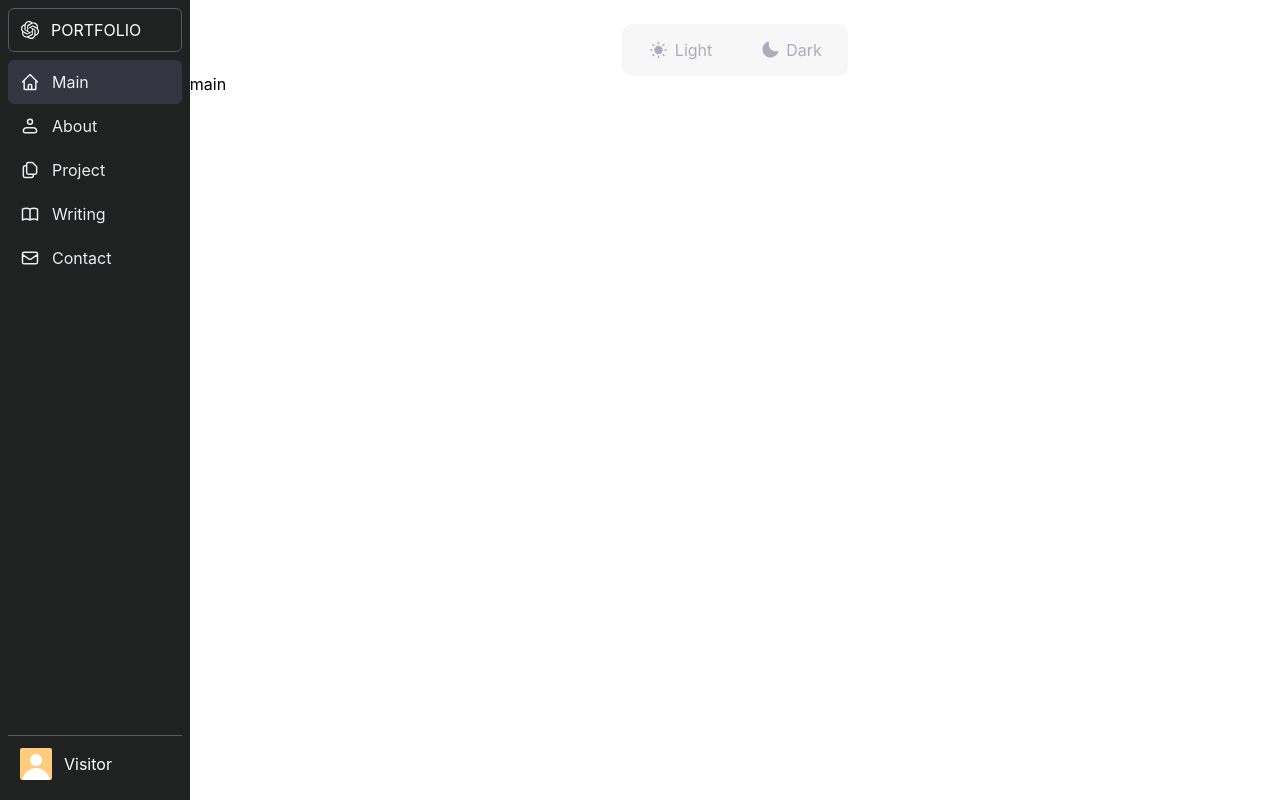
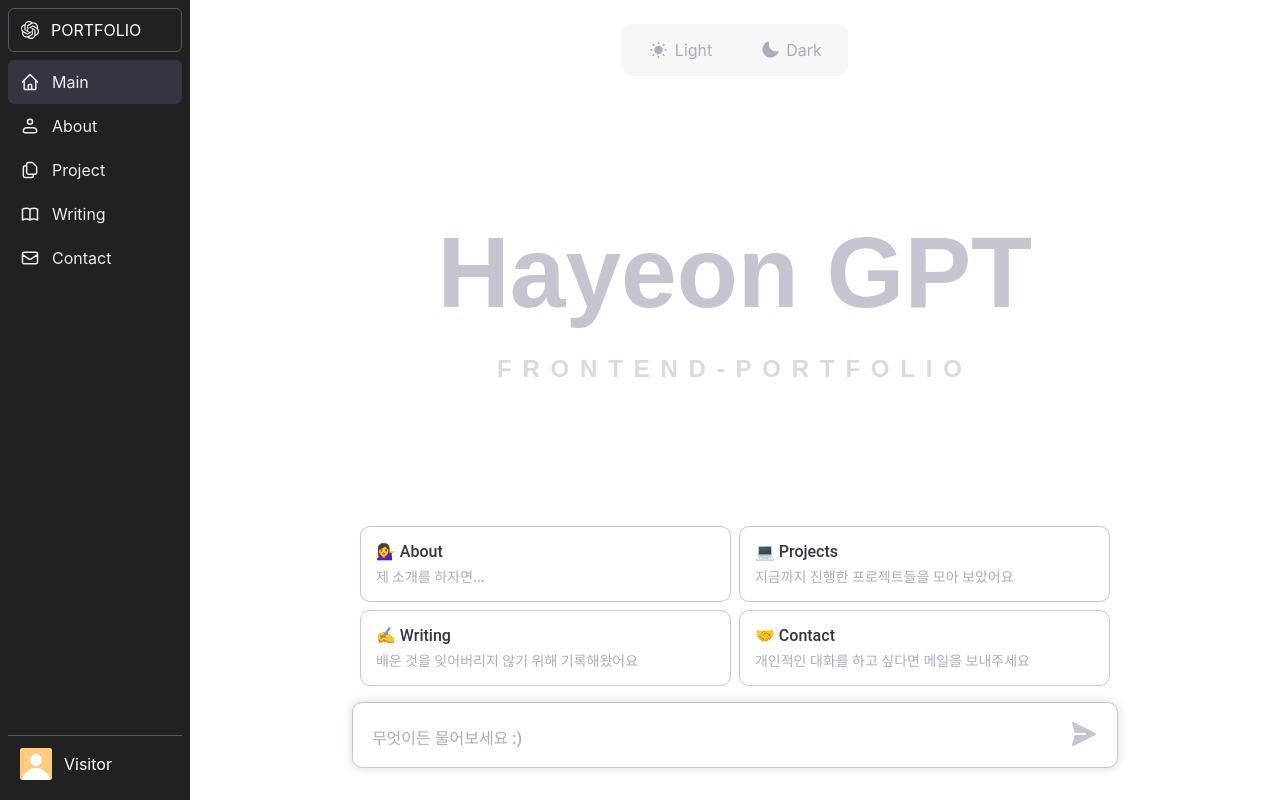
Before and after one commit to likeyeon/Portfolio, a React (Create React App) app: page / in a window 1280 px wide. Built offline with nearby package versions, Linux system fonts and the light colour scheme.

Commit message:
feat: #4 Main 페이지 마크업 및 디자인

```diff
--- a/package.json
+++ b/package.json
@@ -13,6 +13,7 @@
     "react-redux": "^8.1.3",
     "react-router-dom": "^6.18.0",
     "react-scripts": "5.0.1",
+    "react-simple-typewriter": "^5.0.1",
     "redux-persist": "^6.0.0",
     "sass": "^1.69.5",
     "web-vitals": "^2.1.4"
--- a/src/pages/Main.js
+++ b/src/pages/Main.js
@@ -1,10 +1,80 @@
+import { Link } from "react-router-dom";
 import ThemeMode from "../components/ThemeMode";
+import { ReactComponent as Send } from "../assets/icons/send.svg";
+import style from "../styles/main.module.scss";
+import { Typewriter } from "react-simple-typewriter";
 
 const Main = () => {
   return (
     <>
       <ThemeMode />
-      <main>main</main>
+      <main className={style.main}>
+        <div className={style.main_inner}>
+          <div className={style.title}>
+            <h1 className={style.title__head}>Hayeon GPT</h1>
+            <p className={style.title__sub}>FRONTEND-PORTFOLIO</p>
+          </div>
+          <div className={style["main-below"]}>
+            <div className={style.menu}>
+              <ul className={style.menu_inner}>
+                <div className={style["item__group"]}>
+                  <li className={style.item}>
+                    <Link to="/about">
+                      <h2 className={style.item__title}>💁‍♀️ About</h2>
+                      <p className={style.item__description}>
+                        제 소개를 하자면...
+                      </p>
+                    </Link>
+                  </li>
+                  <li className={style.item}>
+                    <Link to="/project">
+                      <h2 className={style.item__title}>💻 Projects</h2>
+                      <p className={style.item__description}>
+                        지금까지 진행한 프로젝트들을 모아 보았어요
+                      </p>
+                    </Link>
+                  </li>
+                </div>
+                <div className={style["item__group"]}>
+                  <li className={style.item}>
+                    <Link to="/writing">
+                      <h2 className={style.item__title}>✍️ Writing</h2>
+                      <p className={style.item__description}>
+                        배운 것을 잊어버리지 않기 위해 기록해왔어요
+                      </p>
+                    </Link>
+                  </li>
+                  <li className={style.item}>
+                    <Link to="/contact">
+                      <h2 className={style.item__title}>🤝 Contact</h2>
+                      <p className={style.item__description}>
+                        개인적인 대화를 하고 싶다면 메일을 보내주세요
+                      </p>
+                    </Link>
+                  </li>
+                </div>
+              </ul>
+            </div>
+            <div className={style.input}>
+              <div className={style.input__inner}>
+                <input className={style["input--box"]} type="text" disabled />
+                <span className={style["input--type"]}>
+                  <Typewriter
+                    words={["무엇이든 물어보세요 :)"]}
+                    loop={0}
+                    typeSpeed={70}
+                    cursor={true}
+                    cursorStyle="|"
+                  />
+                </span>
+                <button className={style["input--icon"]}>
+                  <Send />
+                </button>
+              </div>
+            </div>
+          </div>
+        </div>
+      </main>
     </>
   );
 };
--- /dev/null
+++ b/src/styles/main.module.scss
@@ -0,0 +1,216 @@
+@use "color";
+@use "util";
+
+.main {
+  height: 100%;
+}
+
+.main_inner {
+  display: flex;
+  flex-direction: column;
+  justify-content: space-between;
+  height: 100%;
+}
+
+.title {
+  display: flex;
+  justify-content: center;
+  flex-direction: column;
+  height: 100%;
+
+  &__head {
+    color: color.$gray-300;
+    font-family: Arial;
+    font-size: util.rem(100px);
+    font-style: normal;
+    font-weight: 700;
+    line-height: normal;
+    text-align: center;
+    margin-bottom: util.rem(21px);
+  }
+
+  &__sub {
+    color: color.$gray-200;
+    text-align: center;
+    font-family: Arial;
+    font-size: util.rem(24px);
+    font-style: normal;
+    font-weight: 700;
+    line-height: 147.49%;
+    letter-spacing: 10.8px;
+    margin: 0;
+  }
+}
+
+.main-below {
+  margin: 0 auto;
+  padding: 0 1rem;
+}
+
+.menu {
+  &_inner {
+    display: flex;
+    justify-content: center;
+    flex-direction: column;
+    gap: 0.5rem;
+    margin-bottom: 1rem;
+    padding: 0 0.5rem;
+  }
+}
+
+.item {
+  border-radius: 10px;
+  border: 1px solid color.$gray-300;
+  flex-basis: 50%;
+  padding: util.rem(15px) util.rem(15px) util.rem(15px);
+
+  &__group {
+    display: flex;
+    flex-direction: row;
+    justify-content: center;
+    gap: 0.5rem;
+  }
+
+  &__title {
+    color: color.$gray-800;
+    font-family: Roboto;
+    font-size: 16px;
+    font-style: normal;
+    font-weight: 500;
+    line-height: normal;
+    margin-bottom: util.rem(5px);
+  }
+
+  &__description {
+    color: color.$gray-400;
+    font-family: Roboto;
+    font-size: 14px;
+    font-style: normal;
+    font-weight: 500;
+    line-height: normal;
+    text-wrap: nowrap;
+  }
+
+  &:hover {
+    background-color: color.$gray-50;
+  }
+}
+
+.input {
+  margin: 0 auto;
+  margin-bottom: 2rem;
+  width: util.rem(766px);
+
+  &__inner {
+    position: relative;
+  }
+
+  &--box {
+    width: 100%;
+    height: util.rem(66px);
+    border-radius: 10px;
+    border: 1px solid color.$gray-300;
+    background: color.$white;
+    box-shadow: 0px 0px 8px 2px rgba(0, 0, 0, 0.1);
+    color: color.$gray-500;
+    padding: 1.25rem;
+  }
+
+  &--type {
+    color: color.$gray-400;
+    font-family: Roboto;
+    font-size: util.rem(16px);
+    font-style: normal;
+    font-weight: 500;
+    line-height: normal;
+    position: absolute;
+    top: util.rem(23px);
+    left: util.rem(20px);
+  }
+
+  &--icon {
+    color: color.$gray-300;
+    position: absolute;
+    top: util.rem(16px);
+    right: util.rem(18px);
+
+    svg {
+      fill: color.$gray-300;
+    }
+  }
+}
+
+html[data-theme="dark"] {
+  .title {
+    &__head {
+      color: color.$gray-400;
+    }
+
+    &__sub {
+      color: color.$gray-500;
+    }
+  }
+
+  .item {
+    border: 1px solid color.$gray-500;
+
+    &__title {
+      color: color.$gray-200;
+    }
+
+    &__description {
+      color: color.$gray-500;
+    }
+
+    &:hover {
+      background-color: rgba(color.$gray-600, 0.5);
+    }
+  }
+
+  .input {
+    &--box {
+      border: 1px solid color.$gray-600;
+      background: color.$gray-600;
+      box-shadow: 0px 0px 8px 2px rgba(0, 0, 0, 0.1);
+    }
+
+    &--type {
+      color: color.$gray-400;
+    }
+
+    &--icon {
+      color: color.$gray-400;
+
+      svg {
+        fill: color.$gray-400;
+      }
+    }
+  }
+}
+
+@media screen and (max-width: util.rem(1024px)) {
+  .item {
+    width: 100%;
+
+    &__group {
+      flex-direction: column;
+    }
+  }
+  .main-below {
+    margin: 0;
+  }
+  .input {
+    width: 100%;
+  }
+
+  .title {
+    &__head {
+      font-size: util.rem(50px);
+      margin-bottom: util.rem(10px);
+    }
+
+    &__sub {
+      font-size: util.rem(14px);
+    }
+  }
+}
```
Also changed, not shown: src/assets/icons/send.svg (added), 1 other file (tests, documents, lock files or other folders).
